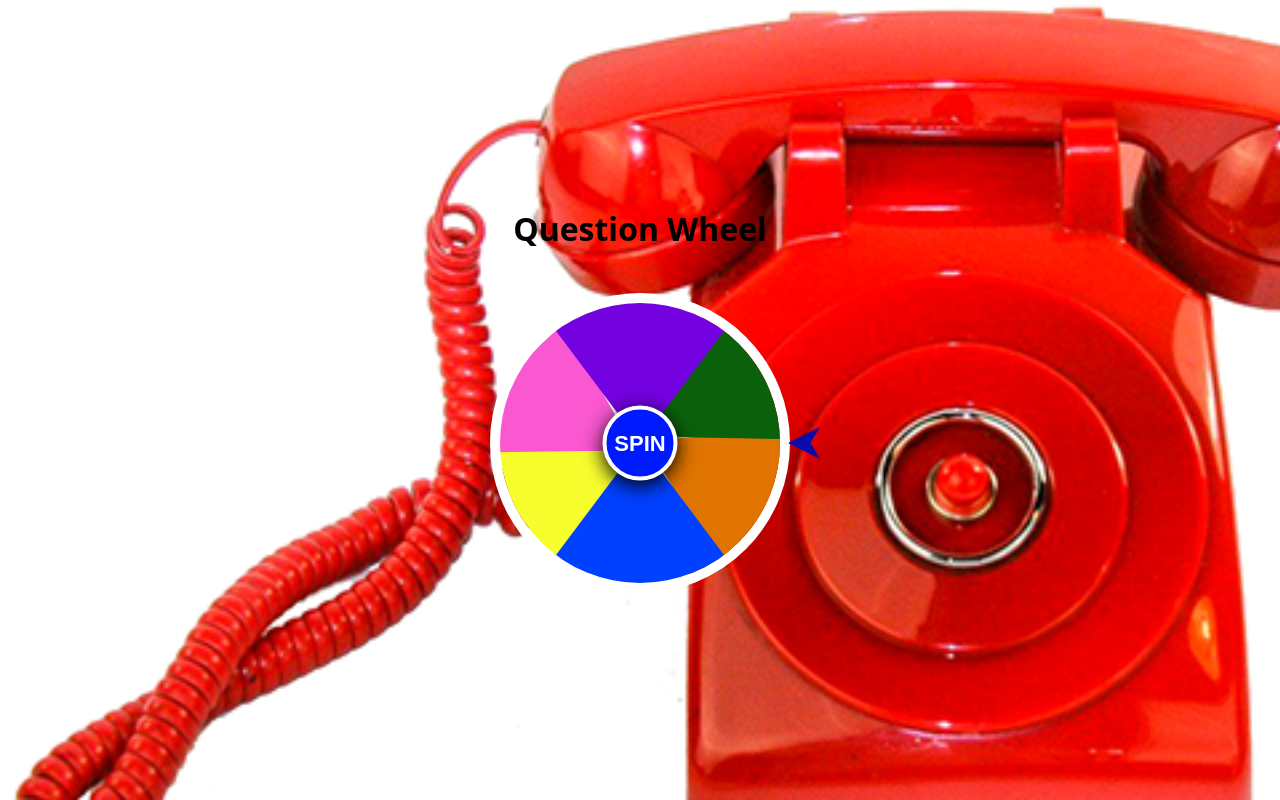
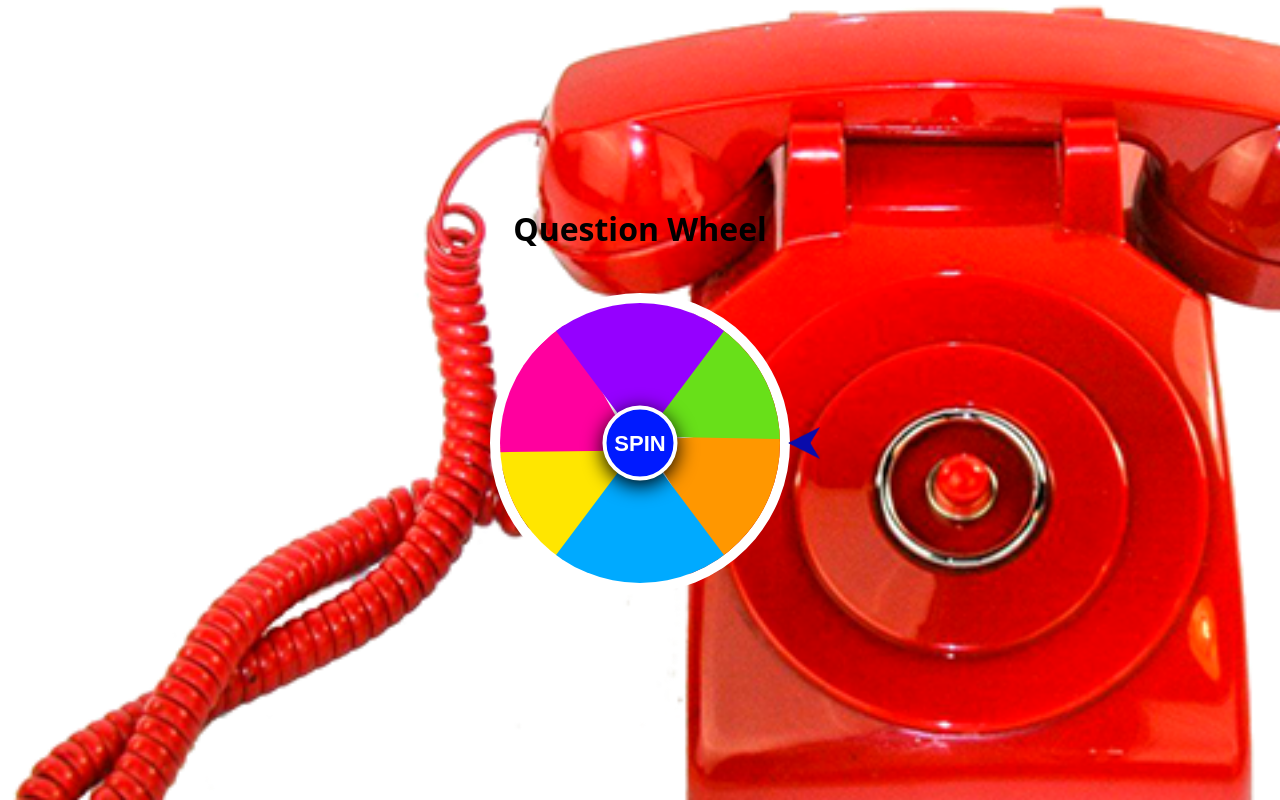
Before and after one commit to wJollie/Spinning-wheel, a plain HTML site: page index.html in a window 1280 px wide. Drawn offline with Linux system fonts and the light colour scheme.

Commit message:
Updated Color

```diff
--- a/style.css
+++ b/style.css
@@ -51,37 +51,37 @@ span{
 }
 .span1{
   clip-path: polygon(100% 19%, 61% 100%, 0 16%);
-  background-color: #F7FE2E;
+  background-color: #FFE600;
   top: 120px;
   left: -75;
 }
 .box2 .span1{
   clip-path: polygon(100% 19%, 61% 100%, 0 16%);
-  background-color: #0B610B;
+  background-color: #68E019;
   top: 120px;
   left: -75;
   }
 .span2{
   clip-path: polygon(0 13%, 35% 100%, 100% 0);
-  background-color: #DF7401;
+  background-color: #FF9700;
   top: 120px;
   right: -75px;
 }
 .box2 .span2{
   clip-path: polygon(0 9%, 34% 100%, 100% 7%);
-  background-color: #FA58D0;
+  background-color: #FF009E;
   top: 120px;
   right: -75px;
 }
 .span3{
   clip-path: polygon(50% 0, 0% 100%, 100% 100%);
-  background-color: #0040FF;
+  background-color: #00AAFF;
   bottom: 0;
   left: 35px;
 }
 .box2 .span3{
   clip-path: polygon(50% 0, 0% 100%, 100% 100%);
-  background-color: #7401DF;
+  background-color: #9500FF;
   bottom: 0;
   left: 35px;
 }
```
